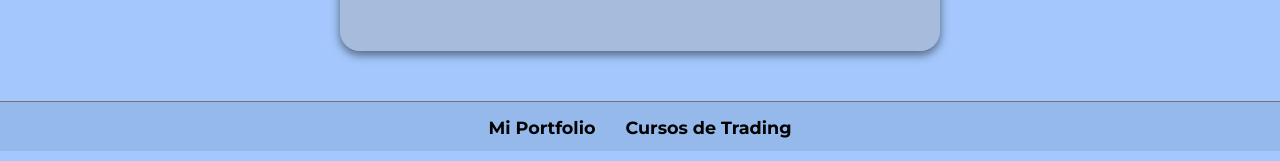
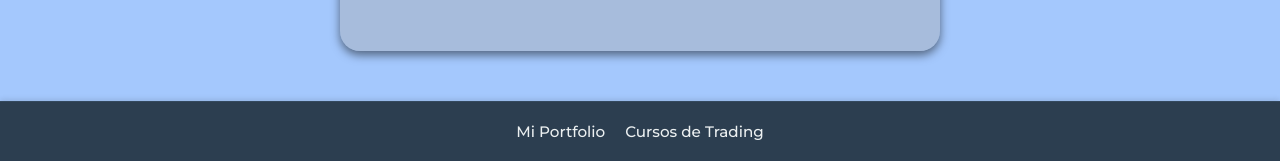
Before and after one commit to gonzalez-max/dashboard_financial, a Django app: page /contacto/ in a window 1280 px wide. Shown: the part 1691-1852 px from the top of the page. Run offline with Django 5.2, Linux system fonts and the light colour scheme.

Commit message:
mejoramos footer

```diff
--- a/dashboard/static/dashboard/styles.css
+++ b/dashboard/static/dashboard/styles.css
@@ -635,47 +635,45 @@ input, select, button, textarea {
 
 
         /*footer*/
+        /* Footer */
 .footer {
-            width: 100vw !important;
-            min-width: 100vw;
-            max-width: 100vw;
-            height: 50px;
-            left: 0;
-            right: 0;
-            margin: 0 !important;
-            padding: 15px 0;
-            background: rgb(126, 162, 205, 0.4);
+    width: 100vw;
+    min-width: 100%;
+    height: 60px; /* Altura ligeramente mayor pero minimalista */
+    margin: 0;
+    padding: 10px 20px; /* Padding reducido y simétrico */
+    background-color: #2c3e50; /* Azul oscuro elegante */
     display: flex;
     align-items: center;
     justify-content: center;
-            position: static;
+    position: relative; /* Reemplaza 'static' por 'relative' para mejor control */
     bottom: 0;
-            border-top: 1px solid #727272;
+    border-top: 1px solid #34495e; /* Borde superior más sutil */
     box-sizing: border-box;
     overflow-x: hidden;
     flex-wrap: wrap;
-            box-shadow: #222;
-            z-index: 100;
+    z-index: 100; /* Mantiene la prioridad si es necesario */
+    box-shadow: 0 -2px 5px rgba(0, 0, 0, 0.1); /* Sombra ligera y minimalista */
 }
 
 .footer-content {
     display: flex;
     justify-content: center;
-            gap: 30px;
+    gap: 20px; /* Espaciado más moderado */
     flex-wrap: wrap;
 }
 
 .footer a {
-            font-family: 'Montserrat', sans-serif !important;
-            color: black;
-            font-size: 1.1em;
-            font-weight: 700 ;
+    font-family: 'Montserrat', sans-serif;
+    color: #ecf0f1; /* Texto claro para contraste con fondo oscuro */
+    font-size: 0.95em; /* Tamaño de fuente más pequeño y elegante */
+    font-weight: 500; /* Peso medio para un look minimalista */
     text-decoration: none;
+    transition: color 0.3s ease; /* Transición suave */
 }
 
 .footer a:hover {
-            color: #7e3eac;
-            transition: color 0.3s ease;
+    color: #3498db; /* Azul claro para un toque profesional */
 }
 
 
```
Also changed, not shown: dashboard/templates/dashboard/stock_chart.html (+17 -10 lines), db.sqlite3. Lines whose indentation alone changed are shown as unchanged.
